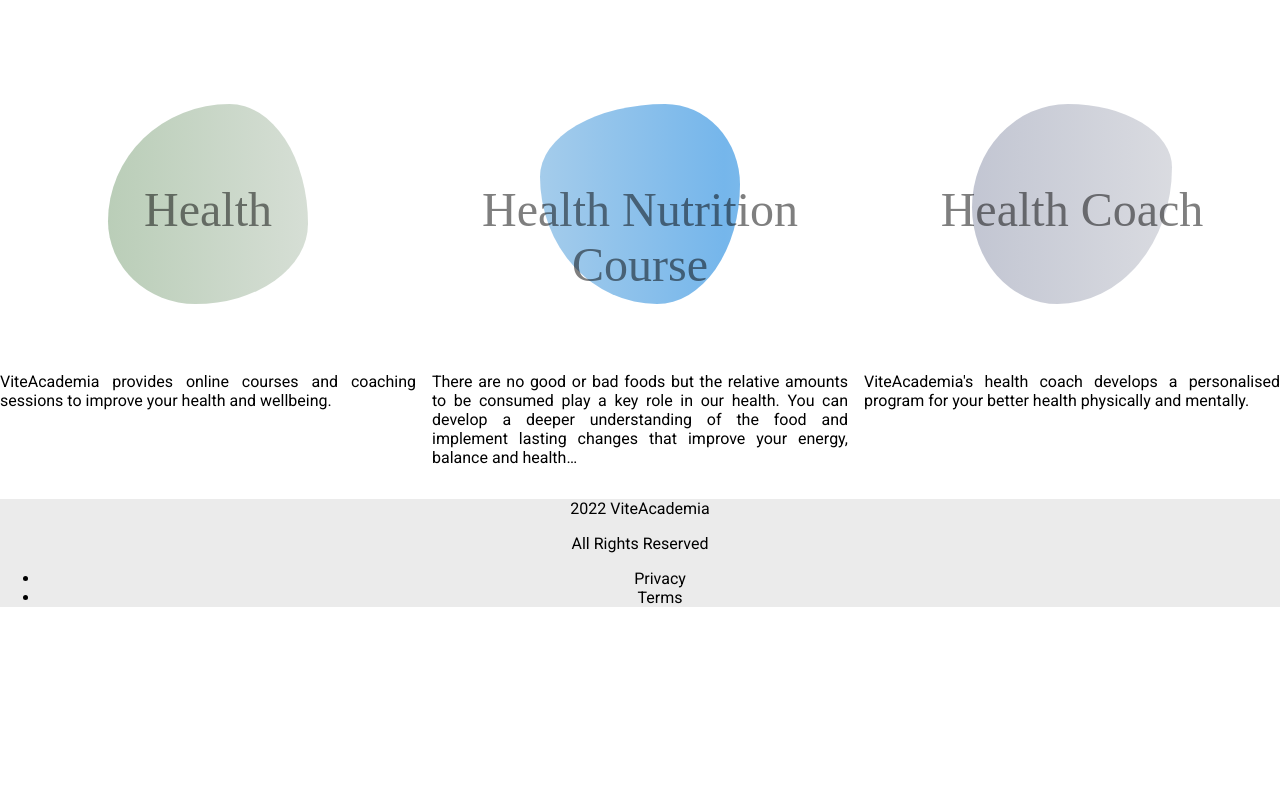
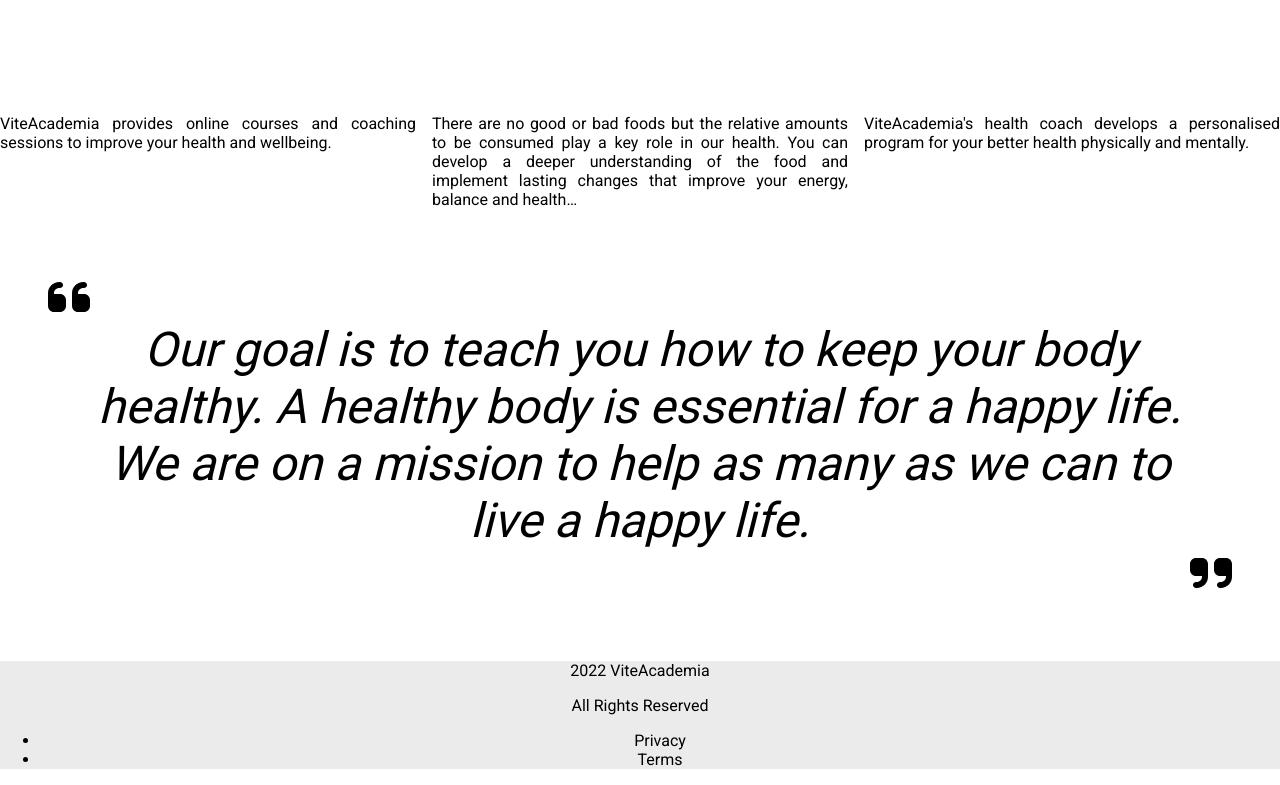
Before and after one commit to TimeaReich/Viteacademia, a React (Create React App) app: page / in a window 1280 px wide. Shown: the part 746-1531 px from the top of the page. Before the commit the page ends 1369 px from the top, so only its background shows below. Built offline with nearby package versions, Linux system fonts and the light colour scheme; a web font is replaced by a local one.

Commit message:
quote section

```diff
--- a/package.json
+++ b/package.json
@@ -3,6 +3,9 @@
   "version": "0.1.0",
   "private": true,
   "dependencies": {
+    "@fortawesome/fontawesome-svg-core": "^6.2.0",
+    "@fortawesome/free-solid-svg-icons": "^6.2.0",
+    "@fortawesome/react-fontawesome": "^0.2.0",
     "@testing-library/jest-dom": "^5.16.4",
     "@testing-library/react": "^13.3.0",
     "@testing-library/user-event": "^13.5.0",
--- a/src/App.css
+++ b/src/App.css
@@ -11,6 +11,7 @@
   --time: 30s;
 
   outline: none;
+  box-sizing: border-box;
 }
 .App {
   text-align: center;
@@ -46,7 +47,6 @@
 }
 /*hero*/
 .hero-div {
-  height: 400px;
   margin-top: 0;
   background-color: var(--white);
   color: var(--black);
@@ -84,6 +84,8 @@
   flex-direction: column;
   align-items: center;
   justify-content: center;
+  margin-bottom: 3rem;
+  margin-top: -5rem;
 }
 
 .blob-wrapper p {
@@ -101,6 +103,8 @@
   top: 170px;
   width: 200px;
   height: 200px;
+  /* width: 200px;
+  height: 200px; */
   overflow: hidden;
   border-radius: 48% 52% 68% 32%/42% 28% 72% 58%;
   background: linear-gradient(
@@ -119,6 +123,8 @@
   top: 170px;
   width: 200px;
   height: 200px;
+  /* width: 200px;
+  height: 200px; */
   overflow: hidden;
   border-radius: 48% 52% 68% 32%/42% 28% 72% 58%;
   background: linear-gradient(
@@ -133,11 +139,14 @@
     cobler 30s 0s linear infinite alternate;
 }
 .blob-health-coach {
-  display: block;
   position: relative;
   top: 170px;
   width: 200px;
   height: 200px;
+  /* display: block; */
+
+  /* width: 200px;
+  height: 200px; */
   overflow: hidden;
   border-radius: 48% 52% 68% 32%/42% 28% 72% 58%;
   background: linear-gradient(
@@ -232,3 +241,17 @@
     transform: rotateZ(-8deg);
   }
 }
+
+/* quote string section */
+.quote-string-section {
+  font-size: 48px;
+  font-style: italic;
+}
+.quotation {
+  display: flex;
+  flex-direction: row;
+  padding: 3rem;
+}
+.quotation :nth-child(3) {
+  align-self: flex-end;
+}
--- a/src/App.js
+++ b/src/App.js
@@ -3,6 +3,7 @@ import Navigation from "./Components/Navigation";
 import Hero from "./Components/Hero";
 import Footer from "./Components/Footer";
 import MainSection from "./Components/MainSection";
+import QuoteStrip from "./Components/QuoteStrip";
 
 function App() {
   return (
@@ -10,7 +11,7 @@ function App() {
       <Navigation />
       <Hero />
       <MainSection />
-
+      <QuoteStrip />
       <Footer />
     </div>
   );
--- /dev/null
+++ b/src/Components/QuoteStrip.js
@@ -0,0 +1,20 @@
+import { FontAwesomeIcon } from "@fortawesome/react-fontawesome";
+import { faQuoteLeft } from "@fortawesome/free-solid-svg-icons";
+import { faQuoteRight } from "@fortawesome/free-solid-svg-icons";
+
+const QuoteStrip = () => {
+  return (
+    <div className="quotation">
+      <FontAwesomeIcon icon={faQuoteLeft} size={"3x"} />
+
+      <p className="quote-string-section">
+        Our goal is to teach you how to keep your body healthy. A healthy body
+        is essential for a happy life. We are on a mission to help as many as we
+        can to live a happy life.
+      </p>
+
+      <FontAwesomeIcon icon={faQuoteRight} size={"3x"} />
+    </div>
+  );
+};
+export default QuoteStrip;
```
Also changed, not shown: 1 other file (tests, documents, lock files or other folders).
